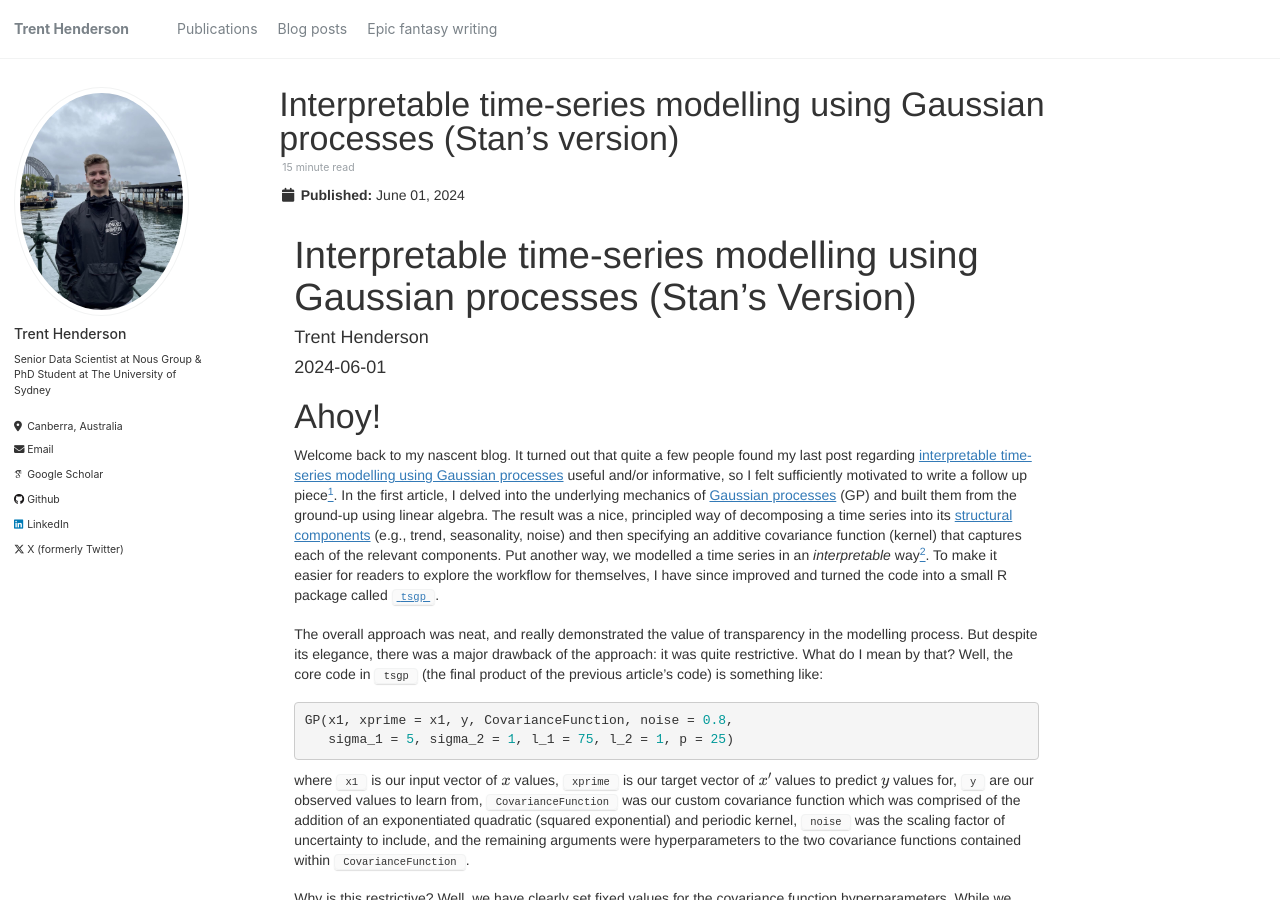
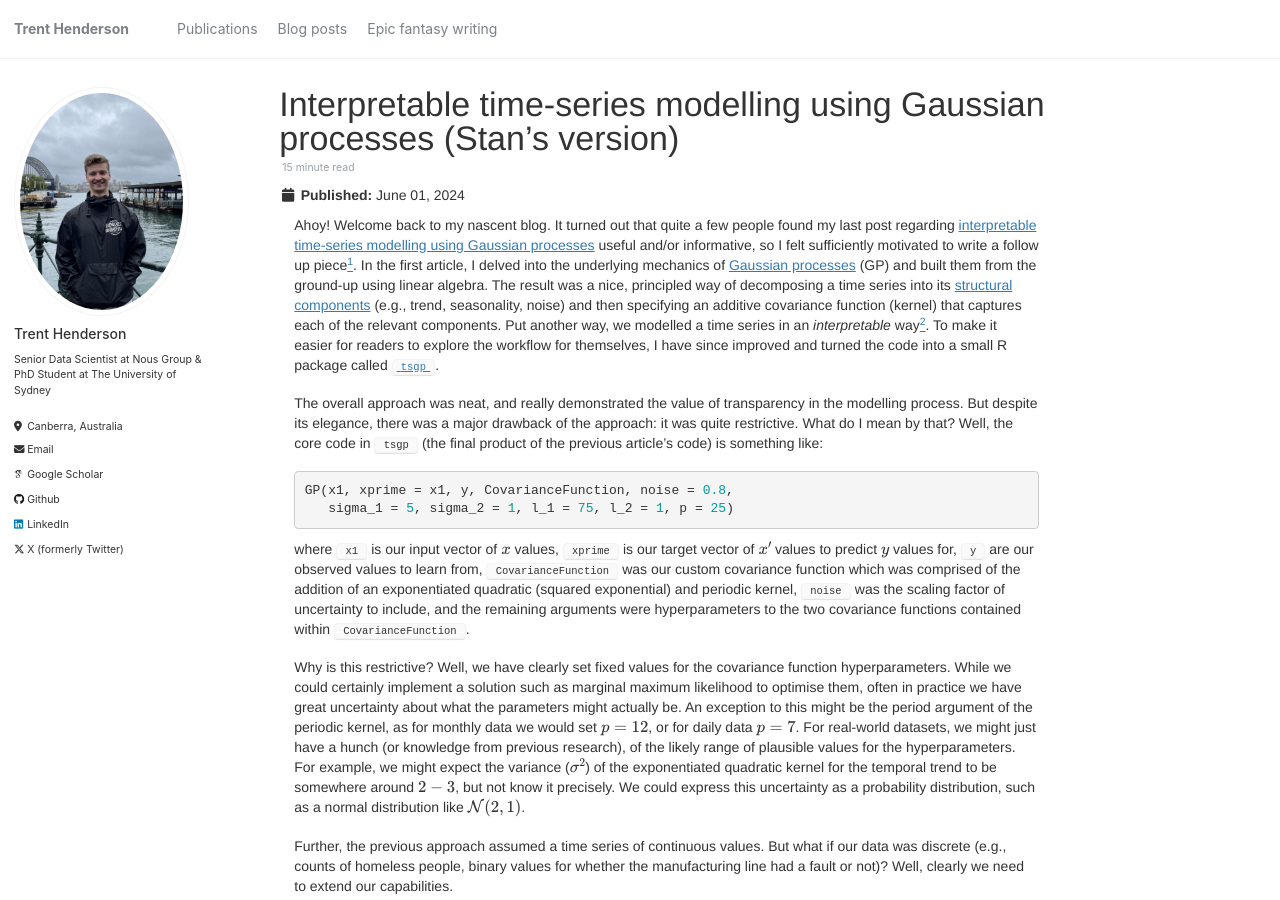
Before and after one commit to hendersontrent/hendersontrent.github.io, a Jekyll site: the page built from _posts/2024-06-01-gaussian-process-ts-stan.md, in a window 1280 px wide and 900 px high. Built offline with Jekyll 4.4.1, drawn with Linux system fonts in a browser that asks for light colours; some web fonts are replaced; formulas are drawn with MathJax 3.

Commit message:
Update 2024-06-01-gaussian-process-ts-stan.md

```diff
--- a/_posts/2024-06-01-gaussian-process-ts-stan.md
+++ b/_posts/2024-06-01-gaussian-process-ts-stan.md
@@ -350,19 +350,11 @@ display: none;
 
 <div id="header">
 
-
-
-<h1 class="title toc-ignore">Interpretable time-series modelling using
-Gaussian processes (Stan’s Version)</h1>
-<h4 class="author">Trent Henderson</h4>
-<h4 class="date">2024-06-01</h4>
-
 </div>
 
 
 <div id="ahoy" class="section level1">
-<h1>Ahoy!</h1>
-<p>Welcome back to my nascent blog. It turned out that quite a few
+<p>Ahoy! Welcome back to my nascent blog. It turned out that quite a few
 people found my last post regarding <a href="https://hendersontrent.github.io/posts/2024/05/gaussian-process-time-series/">interpretable
 time-series modelling using Gaussian processes</a> useful and/or
 informative, so I felt sufficiently motivated to write a follow up
```
